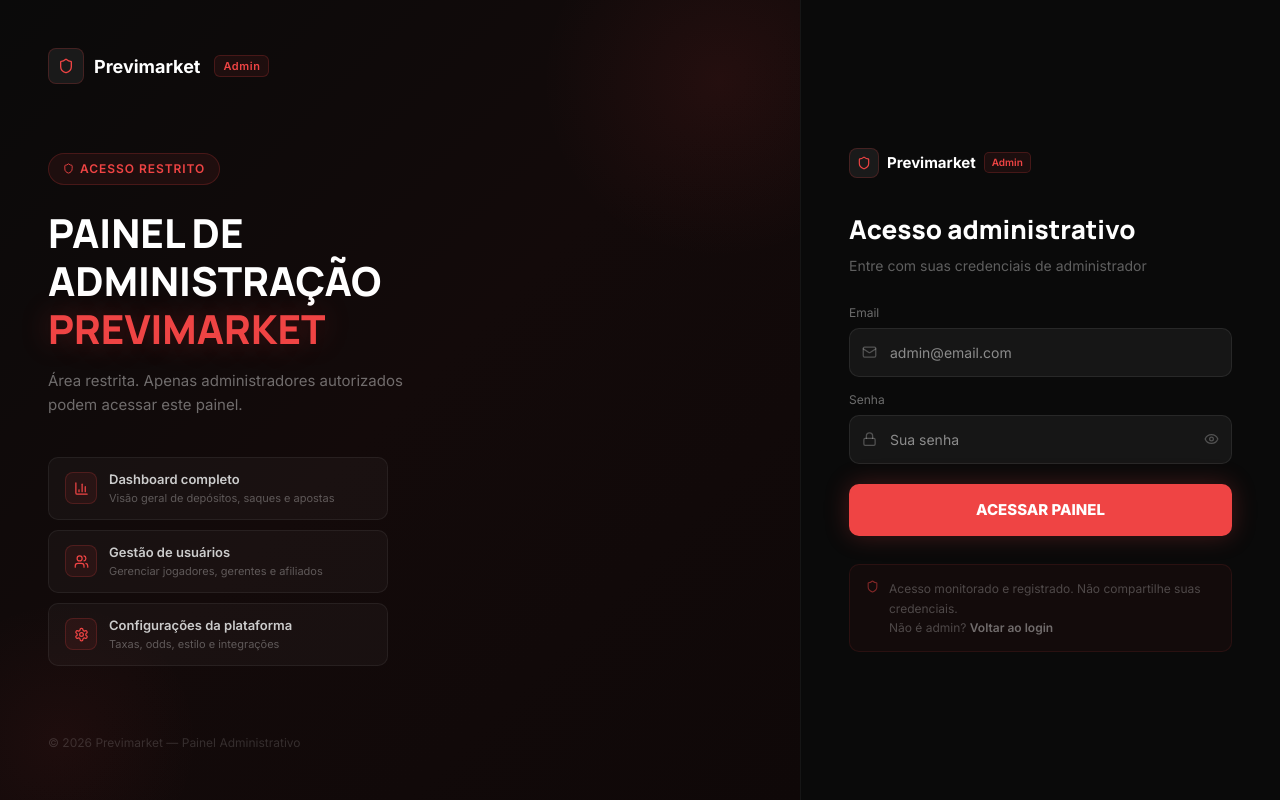
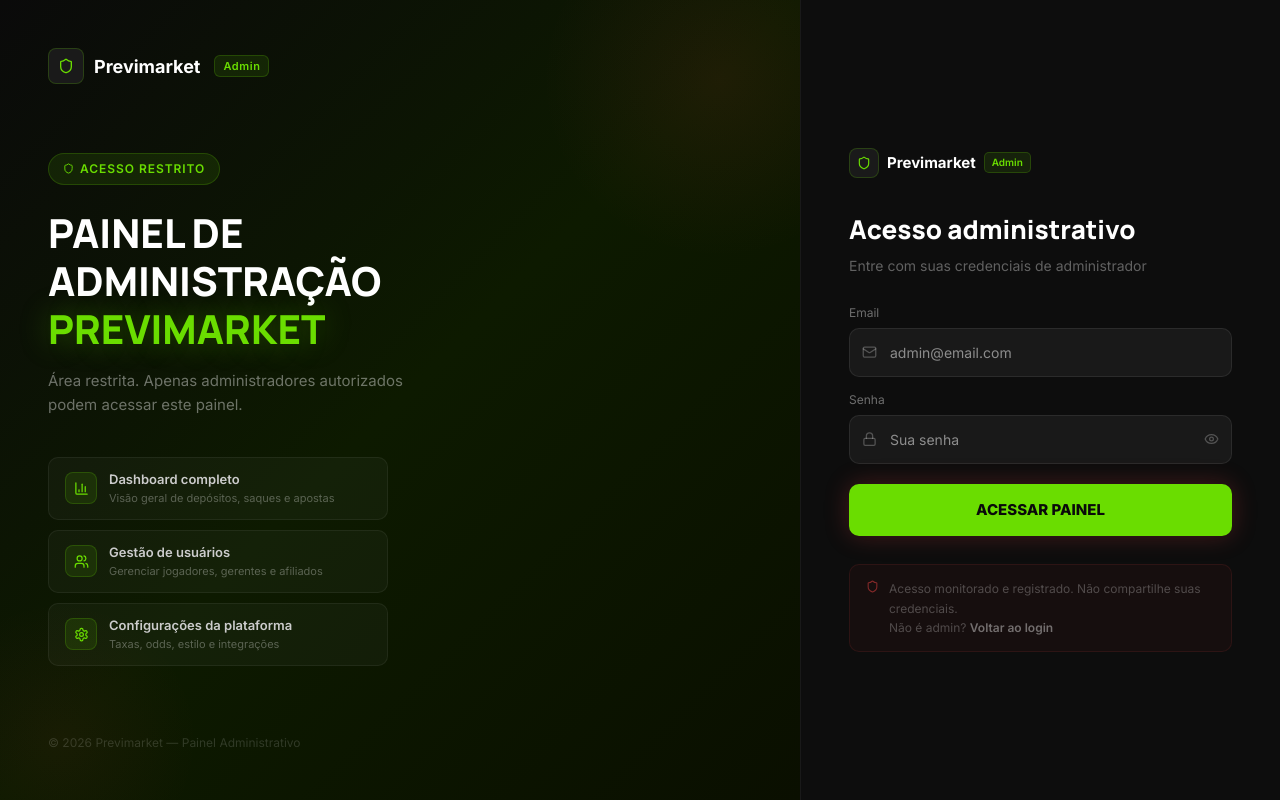
Before and after one commit to netoads11/previsoes-frontend, a Next.js app: page /login/admin in a window 1280 px wide. Built offline with nearby package versions, Linux system fonts and the light colour scheme; no server answers.

Commit message:
fix(login/admin): verde e preto igual às outras páginas

```diff
--- a/app/login/admin/page.tsx
+++ b/app/login/admin/page.tsx
@@ -58,10 +58,10 @@ export default function LoginAdmin() {
     }
   }
 
-  const red = '#ef4444'
-  const redGlow = 'rgba(239,68,68,0.3)'
-  const redBg = 'rgba(239,68,68,0.08)'
-  const redBorder = 'rgba(239,68,68,0.2)'
+  const red = '#6ADD00'
+  const redGlow = 'rgba(106,221,0,0.35)'
+  const redBg = 'rgba(106,221,0,0.1)'
+  const redBorder = 'rgba(106,221,0,0.2)'
 
   function Logo({ size = 36 }: { size?: number }) {
     if (logoUrl) return (
@@ -80,15 +80,15 @@ export default function LoginAdmin() {
       <style>{`
         @import url('https://fonts.googleapis.com/css2?family=Inter:wght@400;500;600;700;800&family=Manrope:wght@700;800&display=swap');
         *{box-sizing:border-box;margin:0;padding:0}
-        body{background:#0a0a0a}
-        .pc{display:flex;min-height:100vh;background:#0a0a0a;font-family:'Inter',system-ui,sans-serif}
-        .pl{flex:1;background:linear-gradient(135deg,#0a0a0a 0%,#130a0a 50%,#0f0808 100%);display:flex;flex-direction:column;justify-content:space-between;padding:48px;position:relative;overflow:hidden}
+        body{background:#0d0d0d}
+        .pc{display:flex;min-height:100vh;background:#0d0d0d;font-family:'Inter',system-ui,sans-serif}
+        .pl{flex:1;background:linear-gradient(135deg,#0a0a0a 0%,#0d1a00 50%,#0a0f00 100%);display:flex;flex-direction:column;justify-content:space-between;padding:48px;position:relative;overflow:hidden}
         .pr{width:480px;flex-shrink:0;display:flex;flex-direction:column;justify-content:center;padding:48px;border-left:1px solid rgba(255,255,255,0.05)}
         input{font-family:'Inter',system-ui,sans-serif}
         .inp{width:100%;background:rgba(255,255,255,0.05);border:1px solid rgba(255,255,255,0.08);border-radius:10px;padding:13px 13px 13px 40px;color:#fff;font-size:14px;outline:none;transition:border-color 0.2s}
-        .inp:focus{border-color:rgba(239,68,68,0.4)}
+        .inp:focus{border-color:rgba(106,221,0,0.5)}
         .inp-r{padding:13px 40px}
-        .btn{width:100%;padding:15px;border-radius:10px;border:none;cursor:pointer;background:#ef4444;color:#fff;font-weight:800;font-size:15px;font-family:'Inter',system-ui,sans-serif;box-shadow:0 0 24px rgba(239,68,68,0.25);transition:opacity 0.2s}
+        .btn{width:100%;padding:15px;border-radius:10px;border:none;cursor:pointer;background:#6ADD00;color:#0a0a0a;font-weight:800;font-size:15px;font-family:'Inter',system-ui,sans-serif;box-shadow:0 0 24px rgba(239,68,68,0.25);transition:opacity 0.2s}
         .btn:disabled{opacity:0.6;cursor:not-allowed}
         .feat{display:flex;align-items:center;gap:12px;padding:12px 16px;background:rgba(255,255,255,0.03);border:1px solid rgba(255,255,255,0.06);border-radius:10px}
         @media(max-width:768px){
```
